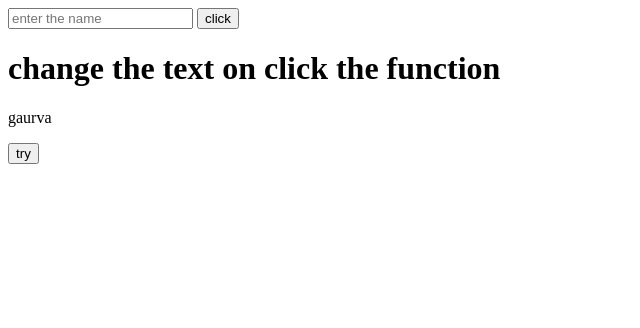
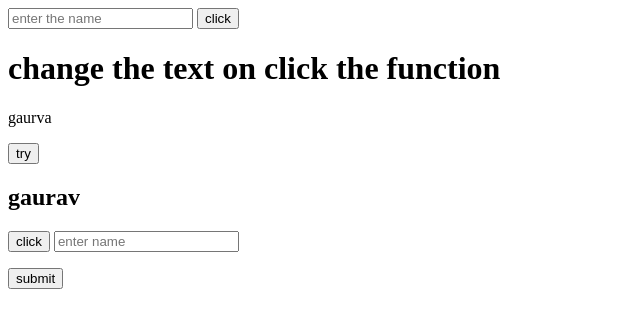
Before and after one commit to Gaurav-barhate07/javaScript, a plain HTML site: page javascript/sd.html in a window 1280 px wide. Shown: the whole page, without its empty margins (0-640 px from the left). Drawn offline with Linux system fonts and the light colour scheme.

Commit message:
change sd file

```diff
--- a/javascript/sd.html
+++ b/javascript/sd.html
@@ -24,5 +24,24 @@
       document.getElementById("change").innerHTML="Gaurav Uttam Barhate"
     }
   </script>
+
+  <h2 id="change1">gaurav</h2>
+  <button onclick="changetext()">click</button>
+  <script>
+    function changetext(){
+      document.getElementById("change1").innerHTML="Gaurav Barhate"
+    }
+  </script>
+
+
+<input type="text" id="change2" placeholder="enter name">
+<p id="showthename"></p>
+<button onclick="namess()">submit</button>
+<script>
+  function namess(){
+    let name= document.getElementById("change2").value;
+    document.getElementById("showthename").innerText="name :" + name;
+  }
+</script>
 </body>
 </html>
```
